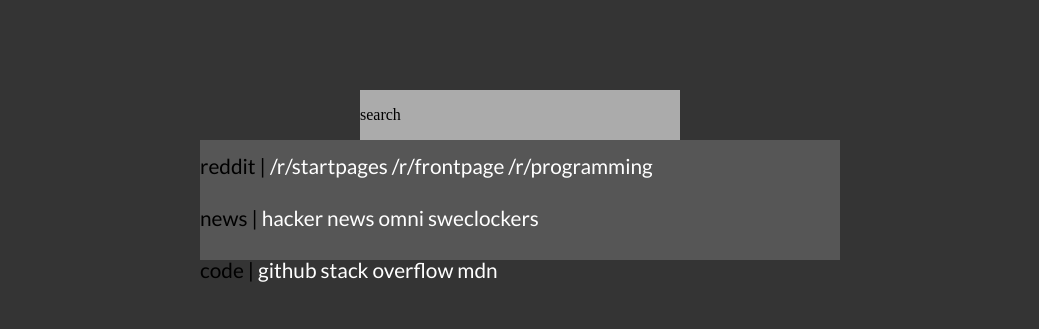
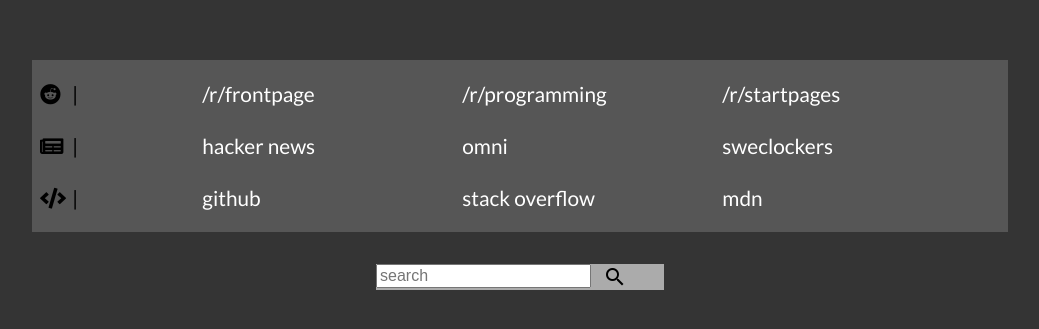
Before and after one commit to Flirre/startpage, a plain HTML site: page index.html in a window 1280 px wide. Shown: the part 225-554 px from the top of the page, without its empty margins (120-1159 px from the left). Drawn offline with Linux system fonts and the light colour scheme.

Commit message:
added icons. search field. switched to px.

```diff
--- a/index.html
+++ b/index.html
@@ -1,14 +1,25 @@
 <!DOCTYPE html>
 <html>
   <head>
-    <meta charset="UTF-8">
+    <meta charset="UTF-8" />
     <title>Landing</title>
- <link href="https://fonts.googleapis.com/css?family=Lato" rel="stylesheet">
+    <link
+      href="https://fonts.googleapis.com/css?family=Lato|Material+Icons"
+      rel="stylesheet"
+    />
+    <link
+      rel="stylesheet"
+      href="https://use.fontawesome.com/releases/v5.7.2/css/all.css"
+      integrity="sha384-fnmOCqbTlWIlj8LyTjo7mOUStjsKC4pOpQbqyi7RrhN7udi9RwhKkMHpvLbHG9Sr"
+      crossorigin="anonymous"
+    />
     <style>
-     html, body {
+      html,
+      body {
         height: 100vh;
         margin: 0;
       }
+
       body {
         background-color: #343434;
         display: flex;
@@ -16,19 +27,21 @@
         justify-content: center;
         align-items: center;
       }
+
       body > div:first-child {
-	 background-color: #ababab;
-	 width: 25vw;
+        background-color: #565656;
+        width: 960px;
+        min-height: 142px;
+        display: flex;
+        flex-direction: column;
+        justify-content: space-around;
+        padding: 8px 8px;
       }
 
       body > div:nth-of-type(2) {
-	 background-color: #565656;
-	 width: 50vw;
-	 height: 15vh;
-	 display: flex;
-	 flex-direction: column;
-	 justify-content: space-around;
-	 align-items: center;
+        background-color: #ababab;
+        width: 288px;
+        margin-top: 32px;
       }
 
       a {
@@ -40,30 +53,70 @@
         height: 2.5em;
         font-size: 1.3em;
         width: inherit;
-	 float:left;
-	 font-family: 'Lato';
+        float: left;
+        font-family: "Lato";
         line-height: 2.5em;
       }
+
+      .search input[type="text"] {
+        font-size: 1em;
+      }
+
+      .search button {
+        display: inline-flex;
+        vertical-align: middle;
+        border: 0;
+        background: #ababab;
+        box-shadow: none;
+        border-radius: 0px;
+      }
+
+      i {
+        width: 28px;
+      }
+
+      a {
+        display: inline-block;
+        width: 256px;
+      }
+
+      a:hover {
+        color: black;
+      }
+
+      i + a {
+        margin-left: 120px;
+      }
     </style>
-    <script>
-
-    </script>
+    <script></script>
   </head>
   <body>
     <div>
-	  <p> search </p>
-      </div>
-      <div>
       <div class="reddit">
-	      reddit | <a href="https://reddit.com/r/startpages">/r/startpages</a> <a href="https://reddit.com">/r/frontpage</a> <a href="https://reddit.com/r/programming">/r/programming</a>
+        <i class="fab fa-reddit"></i> |
+        <a href="https://reddit.com">/r/frontpage</a>
+        <a href="https://reddit.com/r/programming">/r/programming</a>
+        <a href="https://reddit.com/r/startpages">/r/startpages</a>
       </div>
       <div class="news">
-news | <a href="https://news.ycombinator">hacker news</a> <a href="https://omni.se">omni</a> <a href="https://sweclockers.com">sweclockers</a>
+        <i class="fas fa-newspaper"></i> |
+        <a href="https://news.ycombinator">hacker news</a>
+        <a href="https://omni.se">omni</a>
+        <a href="https://sweclockers.com">sweclockers</a>
       </div>
       <div class="code">
-	      code | <a href="https://github.com">github</a> <a href="https://stackoverflow.com">stack overflow</a> <a href="https://developer.mozilla.org">mdn</a>
+        <i class="fas fa-code"></i> | <a href="https://github.com">github</a>
+        <a href="https://stackoverflow.com">stack overflow</a>
+        <a href="https://developer.mozilla.org">mdn</a>
       </div>
     </div>
-
+    <div class="search">
+      <form action="http://www.google.com/search" method="get">
+        <input type="text" name="q" placeholder="search" />
+        <button type="submit" name="submit">
+          <i class="material-icons">search</i>
+        </button>
+      </form>
+    </div>
   </body>
 </html>
```
Lines whose indentation alone changed are shown as unchanged.
